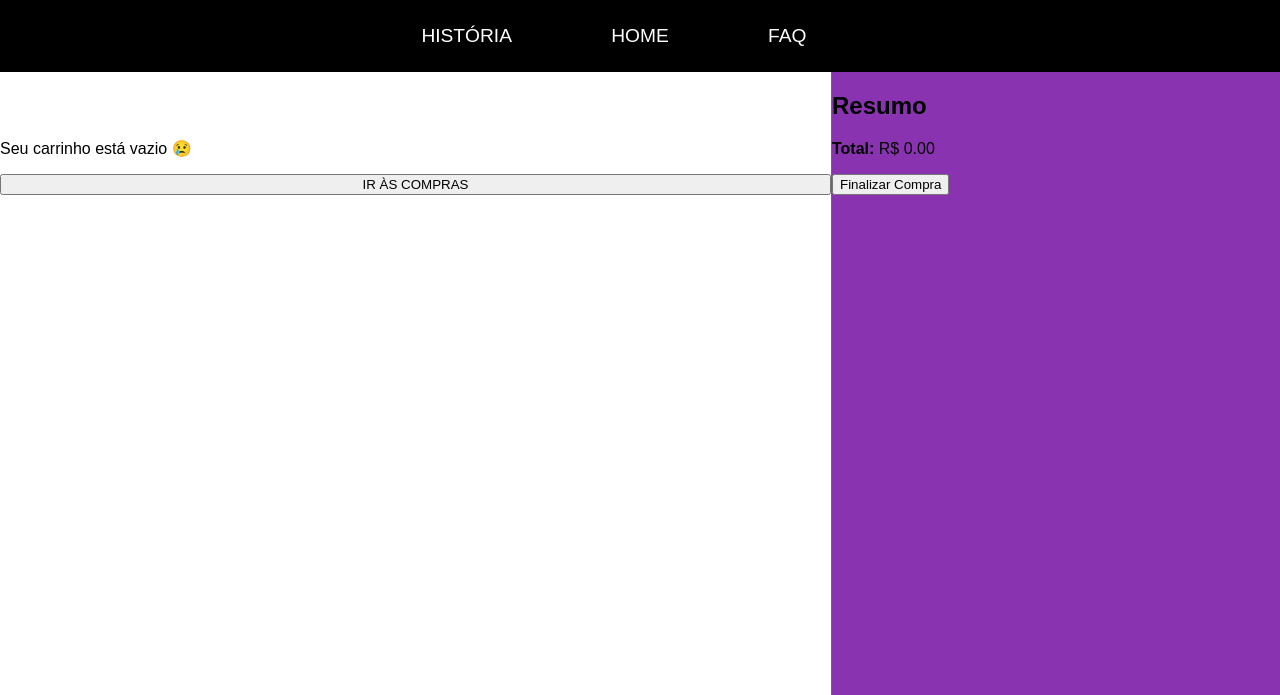
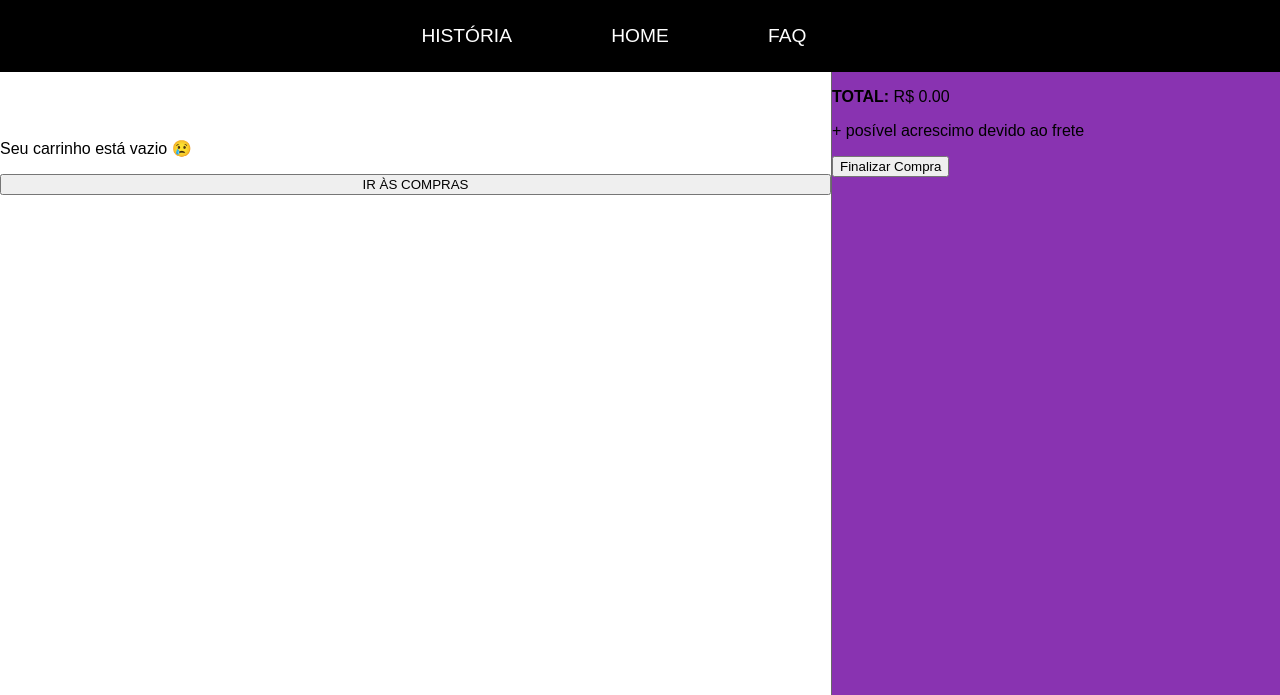
Before and after one commit to gabrieliromagnarita/TCC, a Flask app: page /carrinho-render in a window 1280 px wide. Shown: the part 105-800 px from the top of the page. Run offline with Flask 3, Linux system fonts and the light colour scheme; parts of the project's set-up code (start-up, migrations or seed data) failed here and were passed over.

Commit message:
front carrinho

```diff
--- a/static/estilo.css
+++ b/static/estilo.css
@@ -1015,6 +1015,7 @@ details > p{
 
 .remover-produto-carrinho{
     text-decoration: none;
+    color: #b13333;
 }
 
 /*********************** corpo user  ***********************/
--- a/templates/carrinho.html
+++ b/templates/carrinho.html
@@ -23,7 +23,7 @@
                     <p class="nome-carrinho">{{ item.nome }}</p>
                     <p class="preco-carrinho">R$ {{ "%.2f"|format(item.preco) }}</p>
                     <p class="qtd-carrinho">{{ item.quantidade }}</p>
-                    <a href="{{ url_for('carrinho.remove_carrinho', produto_id=item.id) }}" class="remover-produto-carrinho">❌ Remover</a>
+                    <a href="{{ url_for('carrinho.remove_carrinho', produto_id=item.id) }}" class="remover-produto-carrinho">REMOVER</a>
                 </div>
             </div>
             {% endfor %}
@@ -38,8 +38,12 @@
     <div class="divisoria-vertical-carrinho"></div>
 
     <div id="carrinho-right-div">
-        <h2>Resumo</h2>
-        <p><strong>Total:</strong> R$ {{ "%.2f"|format(total) }}</p>
+        {% for item in produtos %}
+            <p class="nome-carrinho-right">{{ item.nome }}</p>
+            <p class="preco-carrinho-right">R$ {{ "%.2f"|format(item.preco) }}</p>
+        {% endfor %}
+        <p class="total-carrinho-right"><strong>TOTAL:</strong> R$ {{ "%.2f"|format(total) }}</p>
+        <p class="tet-carrinho-right">+ posível acrescimo devido ao frete</p>
         <form action="{{ url_for('carrinho.finalizar_compra')}}" method="post">
             <button class="btn-finalizar">Finalizar Compra</button>
         </form>
```
